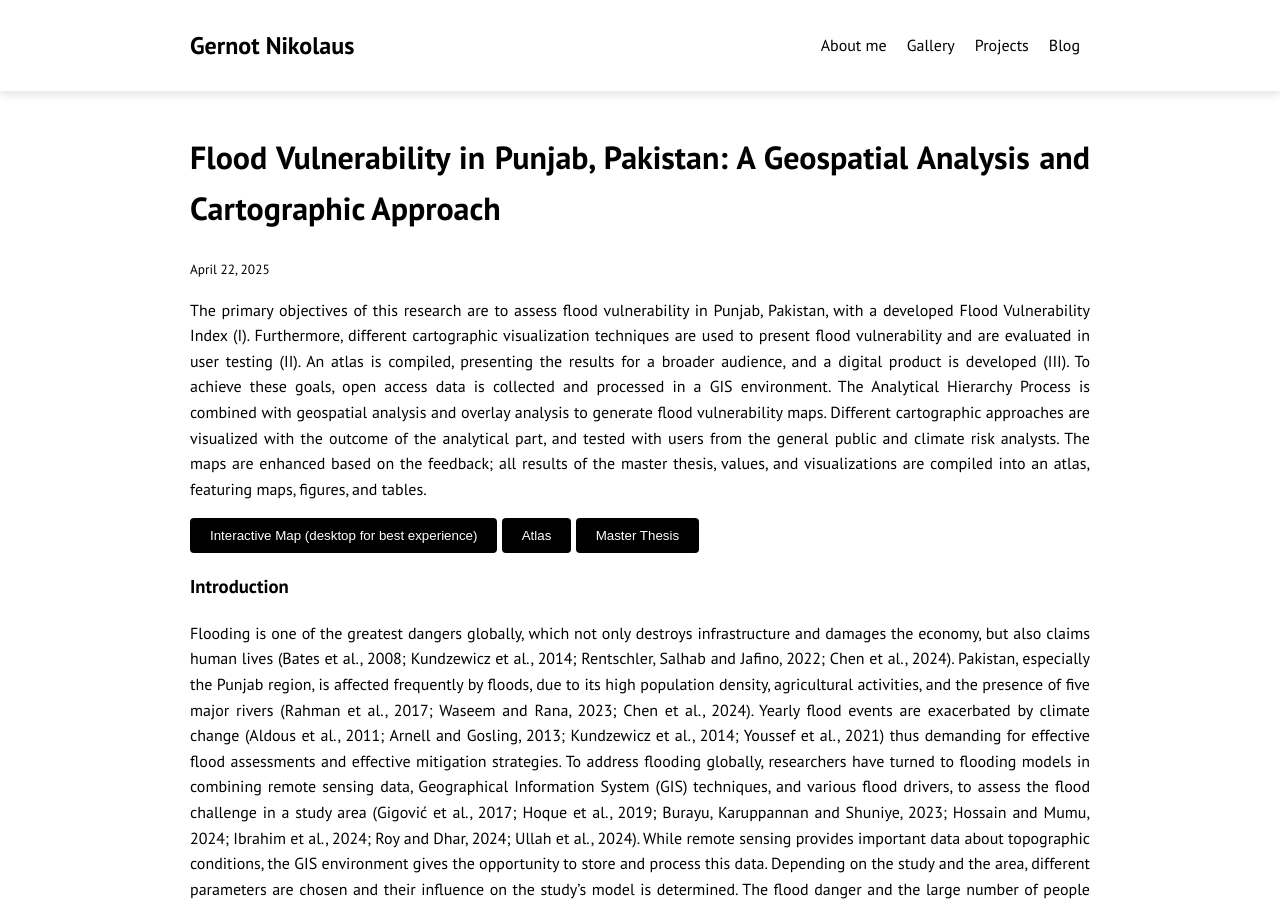
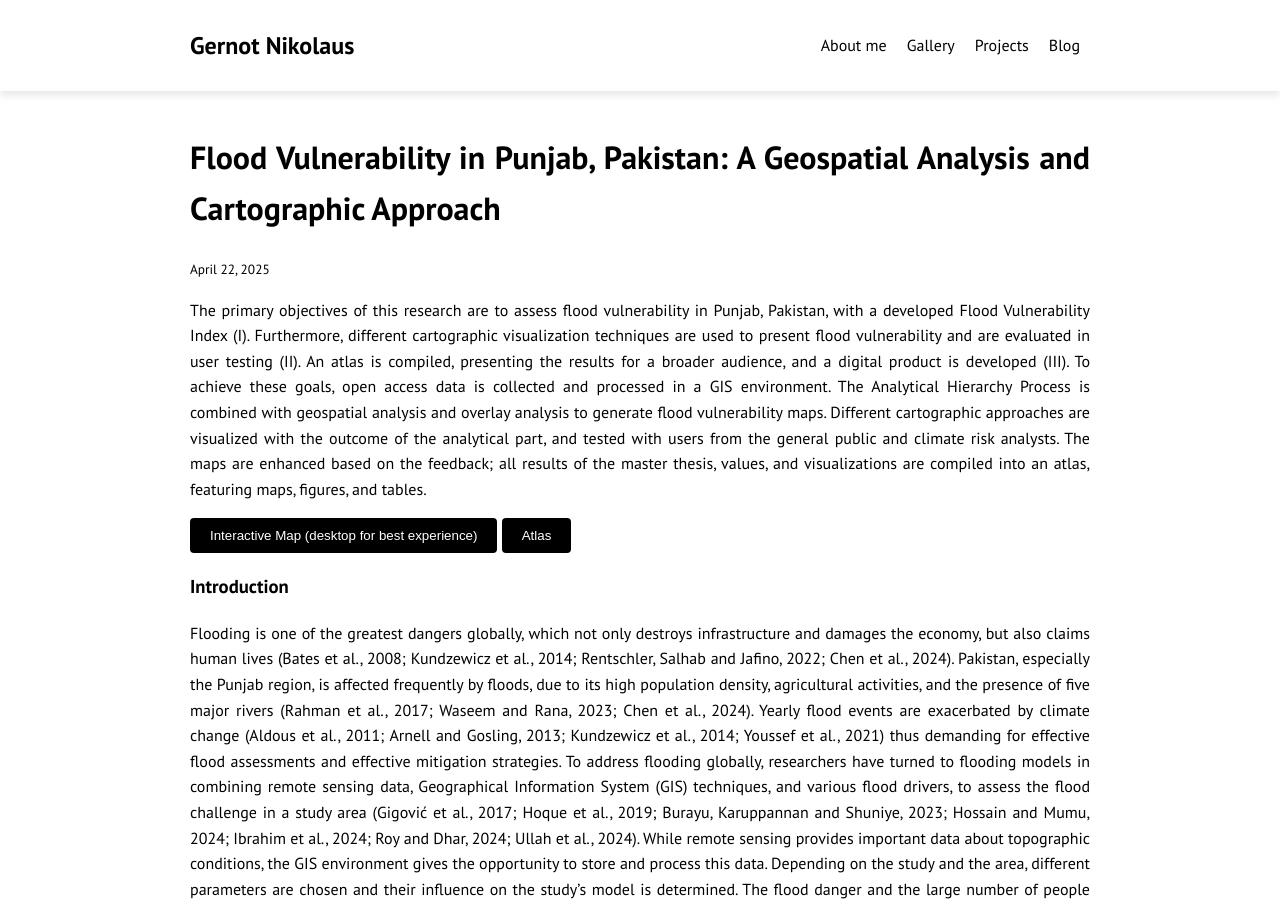
Before and after one commit to gernotnikolaus/gernotnikolaus.github.io, a Jekyll site: the page built from _projects/2025-04-22-MasterThesis_FloodVulnerabilityPunjab.md, in a window 1280 px wide and 900 px high. Built offline with Jekyll 4.4.1, drawn with Linux system fonts in a browser that asks for light colours.

Commit message:
master thesis

```diff
--- a/_projects/2025-04-22-MasterThesis_FloodVulnerabilityPunjab.md
+++ b/_projects/2025-04-22-MasterThesis_FloodVulnerabilityPunjab.md
@@ -9,7 +9,7 @@ permalink: /MasterThesis_FloodVulnerabilityPunjab
 The primary objectives of this research are to assess flood vulnerability in Punjab, Pakistan, with a developed Flood Vulnerability Index (I). Furthermore, different cartographic visualization techniques are used to present flood vulnerability and are evaluated in user testing (II). An atlas is compiled, presenting the results for a broader audience, and a digital product is developed (III).
 To achieve these goals, open access data is collected and processed in a GIS environment. The Analytical Hierarchy Process is combined with geospatial analysis and overlay analysis to generate flood vulnerability maps. Different cartographic approaches are visualized with the outcome of the analytical part, and tested with users from the general public and climate risk analysts. The maps are enhanced based on the feedback; all results of the master thesis, values, and visualizations are compiled into an atlas, featuring maps, figures, and tables.
 
-<a href="https://gernotnikolaus.github.io/FVI_Punjab/" target="_blank"><button style="background-color: #000000; color: white; padding: 10px 20px; border: none; border-radius: 4px; cursor: pointer;">Interactive Map (desktop for best experience)</button></a> <a href="/assets/pdf/GernotNikolaus_Atlas_FloodVulnerability.pdf" target="_blank"><button style="background-color: #000000; color: white; padding: 10px 20px; border: none; border-radius: 4px; cursor: pointer;">Atlas</button></a> <a href="https://www.geoinformatics.upol.cz/dprace/magisterske/nikolaus25/" target="_blank"><button style="background-color: #000000; color: white; padding: 10px 20px; border: none; border-radius: 4px; cursor: pointer;">Master Thesis</button></a>
+<a href="https://gernotnikolaus.github.io/FVI_Punjab/" target="_blank"><button style="background-color: #000000; color: white; padding: 10px 20px; border: none; border-radius: 4px; cursor: pointer;">Interactive Map (desktop for best experience)</button></a> <a href="/assets/pdf/GernotNikolaus_Atlas_FloodVulnerability.pdf" target="_blank"><button style="background-color: #000000; color: white; padding: 10px 20px; border: none; border-radius: 4px; cursor: pointer;">Atlas</button>
 
 ### Introduction
 Flooding is one of the greatest dangers globally, which not only destroys infrastructure and damages the economy, but also claims human lives (Bates et al., 2008; Kundzewicz et al., 2014; Rentschler, Salhab and Jafino, 2022; Chen et al., 2024). Pakistan, especially the Punjab region, is affected frequently by floods, due to its high population density, agricultural activities, and the presence of five major rivers (Rahman et al., 2017; Waseem and Rana, 2023; Chen et al., 2024). Yearly flood events are exacerbated by climate change (Aldous et al., 2011; Arnell and Gosling, 2013; Kundzewicz et al., 2014; Youssef et al., 2021) thus demanding for effective flood assessments and effective mitigation strategies.
```
